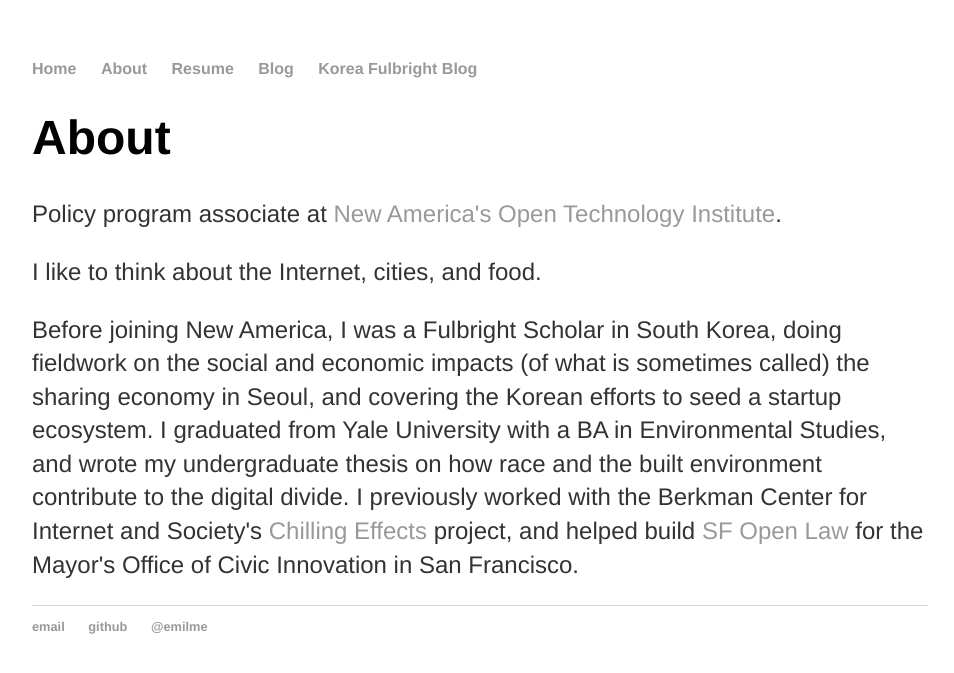
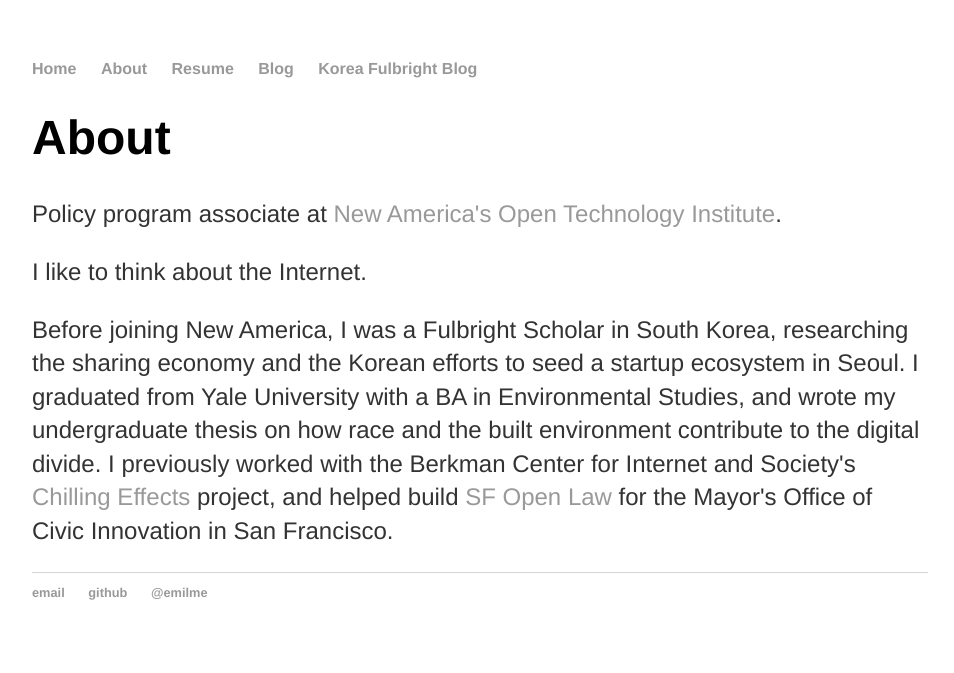
Before and after one commit to emilme/emilme.github.io, a Jekyll site: the page built from about/index.html, in a window 1280 px wide. Shown: the top 673 px of the page, without its empty margins (160-1114 px from the left). Built offline with Jekyll 4.4.1, drawn with Linux system fonts in a browser that asks for light colours.

Commit message:
Update index.html

```diff
--- a/about/index.html
+++ b/about/index.html
@@ -4,9 +4,8 @@
 ---
 <div class="blurb">
 	<h1>About</h1>
-	<p>Policy program associate at <a href="www.newamerica.org/oti/">New America's Open Technology Institute</a>.</p>
-	<p>I like to think about the Internet, cities, and food.</p>
-	<p>Before joining New America, I was a Fulbright Scholar in South Korea,
-	  doing fieldwork on the social and economic impacts (of what is sometimes called) the sharing economy in Seoul, and covering the Korean efforts to seed a startup ecosystem. I graduated from Yale University with a BA in Environmental Studies, and wrote my undergraduate thesis on how race and the built environment contribute to the digital divide.
-	  I previously worked with the Berkman Center for Internet and Society's <a href="https://chillingeffects.org/">Chilling Effects</a> project, and helped build <a href="open.innovatesf.com/openlaw/">SF Open Law</a> for the Mayor's Office of Civic Innovation in San Francisco. </p>
+	<p>Policy program associate at <a href="http://www.newamerica.org/oti/">New America's Open Technology Institute</a>.</p>
+	<p>I like to think about the Internet.</p>
+	<p>Before joining New America, I was a Fulbright Scholar in South Korea, researching the sharing economy and the Korean efforts to seed a startup ecosystem in Seoul. I graduated from Yale University with a BA in Environmental Studies, and wrote my undergraduate thesis on how race and the built environment contribute to the digital divide.
+	  I previously worked with the Berkman Center for Internet and Society's <a href="https://chillingeffects.org/">Chilling Effects</a> project, and helped build <a href="http://open.innovatesf.com/openlaw/">SF Open Law</a> for the Mayor's Office of Civic Innovation in San Francisco. </p>
 </div><!-- /.blurb -->
```
